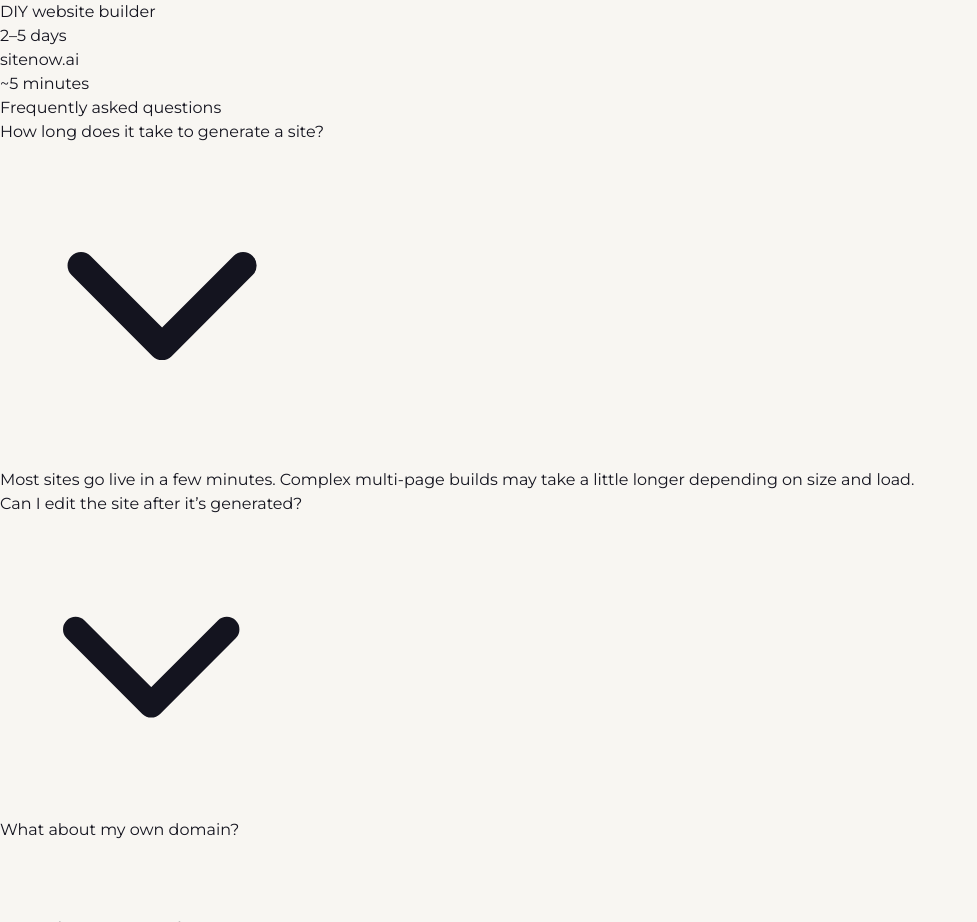
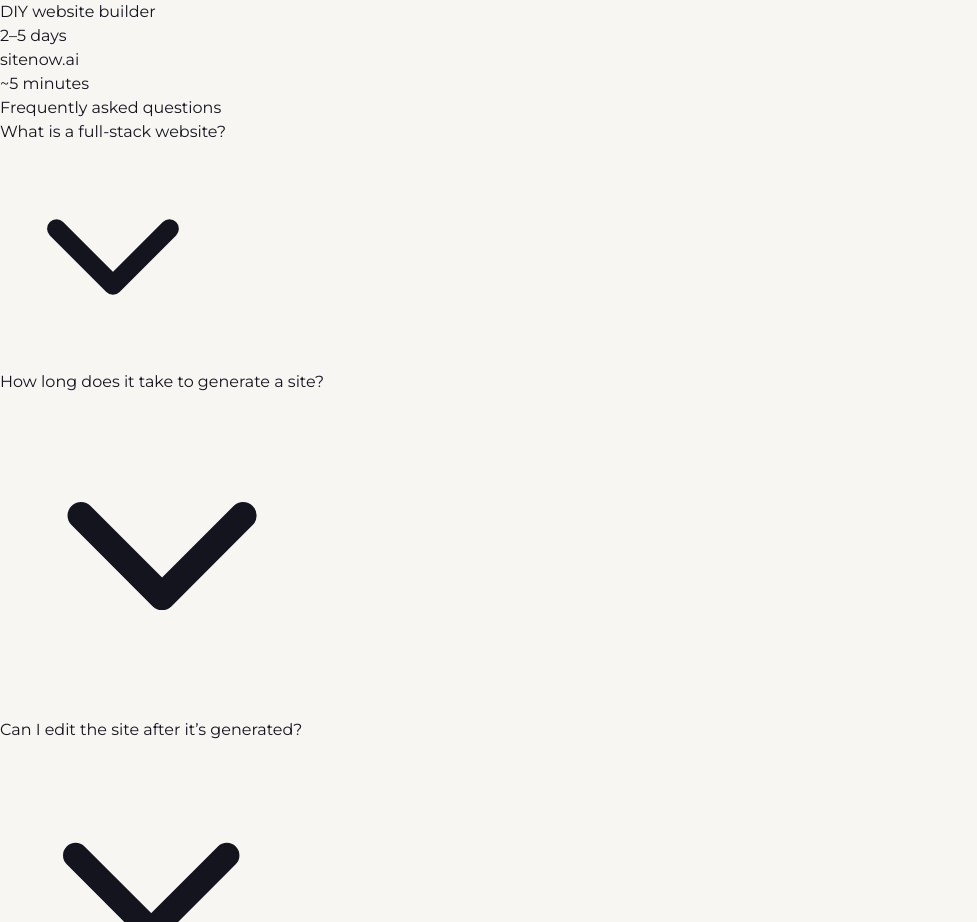
Before and after one commit to AndrewSaka/nextjs-sitenow.ai, a Next.js app: page /staging in a window 1280 px wide. Shown: the part 9080-10002 px from the top of the page, without its empty margins (0-977 px from the left). Built offline with nearby package versions, Linux system fonts and the light colour scheme.

Commit message:
feat: design tweaks

```diff
--- a/src/components/staging/sn-faq.tsx
+++ b/src/components/staging/sn-faq.tsx
@@ -3,6 +3,7 @@
 import { useState } from "react";
 
 const items = [
+  { q: "What is a full-stack website?", a: "A full-stack website includes everything you need to run online \u2014 front-end design, back-end logic, database, hosting, domain, and SSL. With sitenow.ai, all of that is set up for you automatically." },
   { q: "How long does it take to generate a site?", a: "Most sites go live in a few minutes. Complex multi-page builds may take a little longer depending on size and load." },
   { q: "Can I edit the site after it\u2019s generated?", a: "Yes. Every pixel, every word, every layout is yours to change. Use plain English or the visual editor." },
   { q: "What about my own domain?", a: "Bring your own domain or buy one inside sitenow.ai. DNS, SSL, and redirects are handled for you." },
@@ -17,7 +18,7 @@ const ChevIcon = ({ className }: { className?: string }) => (
 );
 
 const SnFaq = () => {
-  const [open, setOpen] = useState(0);
+  const [open, setOpen] = useState(-1);
 
   return (
     <section className="sn-faq" id="faq">
```
